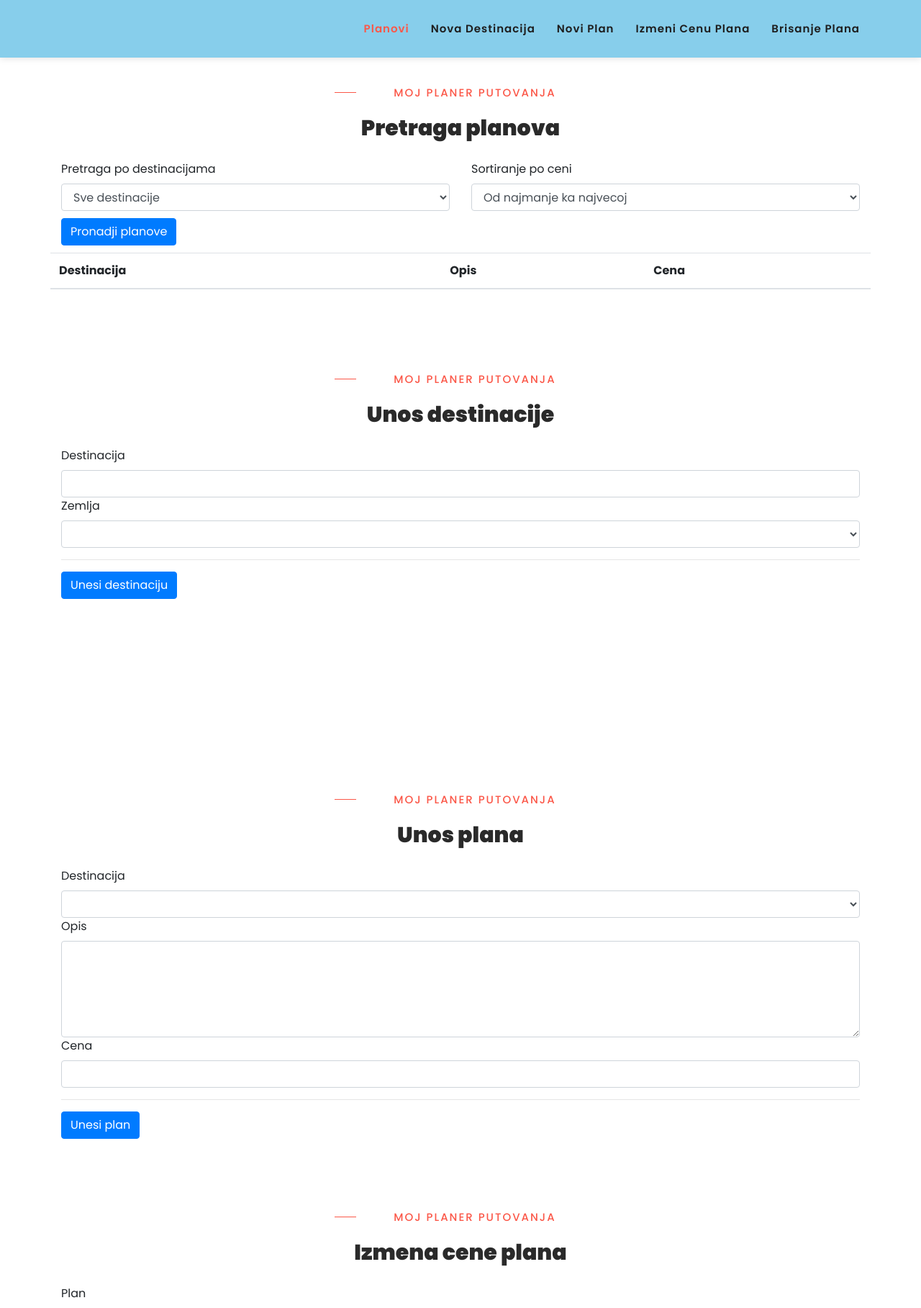
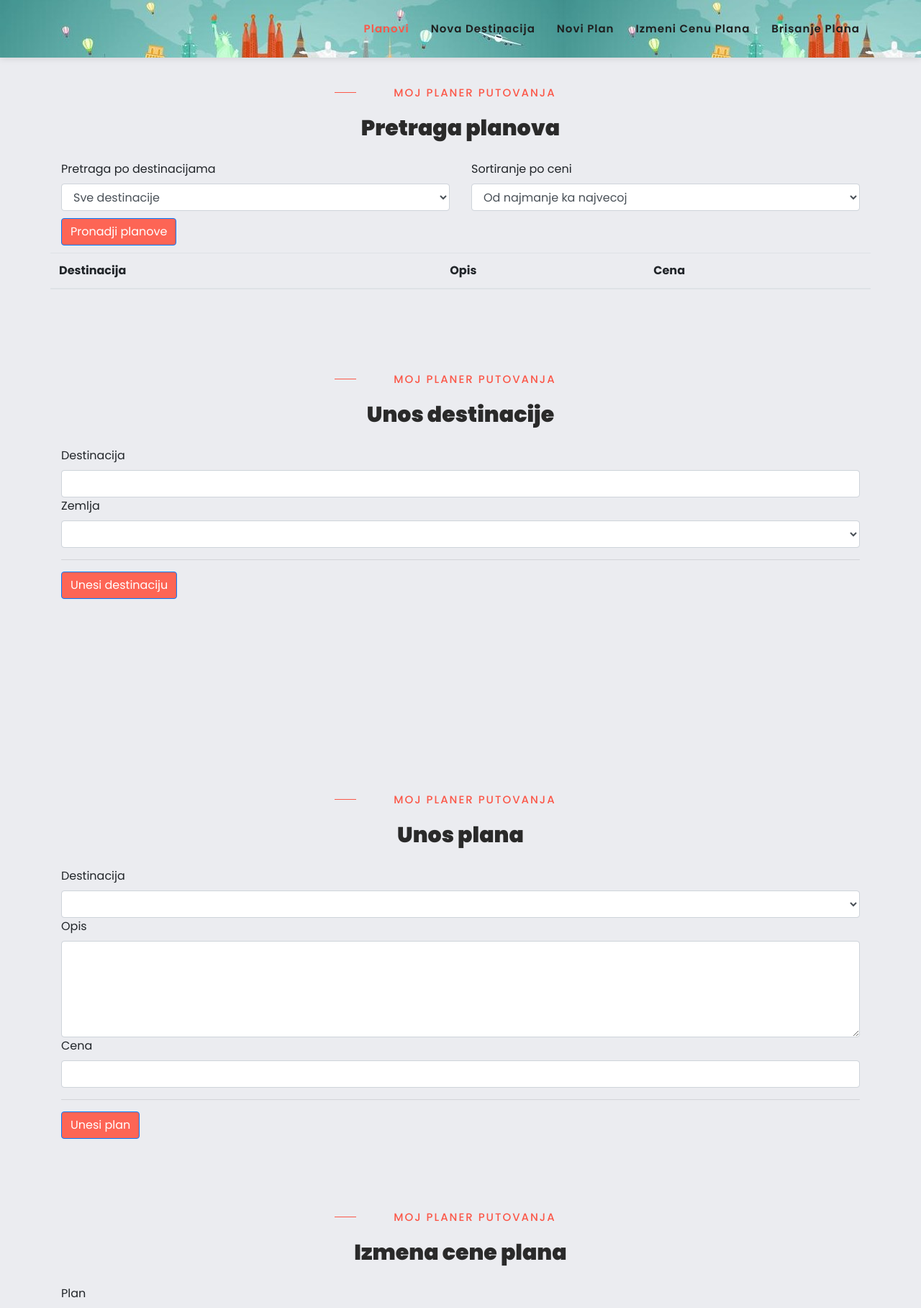
Before and after one commit to marinajevtic/PHP, a PHP site: page / in a window 1280 px wide. Shown: the top 1817 px of the page at 72% size. Run offline with PHP 8.4, Linux system fonts and the light colour scheme; data that the repository does not hold is empty.

Commit message:
Third commit

```diff
--- a/index.php
+++ b/index.php
@@ -22,7 +22,8 @@
 
     </head>
 
-    <body>
+    <body style="background-color: #EBECF0">
+
 
     <div id="preloader">
         <div class="jumper">
@@ -32,7 +33,7 @@
         </div>
     </div>
 
-    <header class="header-area header-sticky" style="background-color: SkyBlue;">
+    <header class="header-area header-sticky" style="background-image: url(11.jpg)">
         <div class="container">
             <div class="row">
                 <div class="col-12">
@@ -79,7 +80,7 @@
                 </div>
                 <br/><br/>
                 <div class="col-lg-12" style="padding-top: 10px">
-                    <button class="btn btn-primary" onclick="pretraga()">Pronadji planove</button>
+                    <button class="btn btn-primary" style="background-color: #FD6555" onclick="pretraga()">Pronadji planove</button>
                 </div>
             </div>
             <div class="row" id="rezultat" style="padding-top: 10px">
@@ -107,7 +108,7 @@
 
                     </select>
                     <hr/>
-                    <button class="btn btn-primary" onclick="unesiDestinaciju()">Unesi destinaciju</button>
+                    <button class="btn btn-primary" style="background-color: #FD6555" onclick="unesiDestinaciju()">Unesi destinaciju</button>
                 </div>
                 <div class="section-heading">
                     <h2 id="porukaUnosDestinacije"></h2>
@@ -137,7 +138,7 @@
                     <label for="cenaUnos">Cena</label>
                     <input type="number" class="form-control" id="cenaUnos">
                     <hr/>
-                    <button class="btn btn-primary" onclick="unesiPlan()">Unesi plan</button>
+                    <button class="btn btn-primary" style="background-color: #FD6555" onclick="unesiPlan()">Unesi plan</button>
                 </div>
                 <div class="section-heading">
                     <h2 id="porukaUnosPlana"></h2>
@@ -165,7 +166,7 @@
                     <label for="cenaIzmena">Cena</label>
                     <input type="number" class="form-control" id="cenaIzmena">
                     <hr/>
-                    <button class="btn btn-primary" onclick="izmeniCenuPlana()">Izmeni cenu plana</button>
+                    <button class="btn btn-primary" style="background-color: #FD6555" onclick="izmeniCenuPlana()">Izmeni cenu plana</button>
                 </div>
                 <div class="section-heading">
                     <h2 id="porukaIzmenaPlana"></h2>
@@ -191,7 +192,7 @@
 
                     </select>
                     <hr/>
-                    <button class="btn btn-primary" onclick="obrisiPlan()">Obrisi plan</button>
+                    <button class="btn btn-primary" style="background-color: #FD6555" onclick="obrisiPlan()">Obrisi plan</button>
                 </div>
                 <div class="section-heading">
                     <h2 id="porukaBrisanjePlana"></h2>
@@ -220,9 +221,9 @@
                 </div>
                 <div class="col-lg-4 col-xs-12">
                     <div class="left-text-content">
-                        <p>
+                        <p>© Copyright Marina Jevtic
 
-                        <br>PlanerPutovanja</p>
+                        <br>Design: PlanerPutovanja</p>
                     </div>
                 </div>
             </div>
```
Also changed, not shown: 11.jpg (added).
